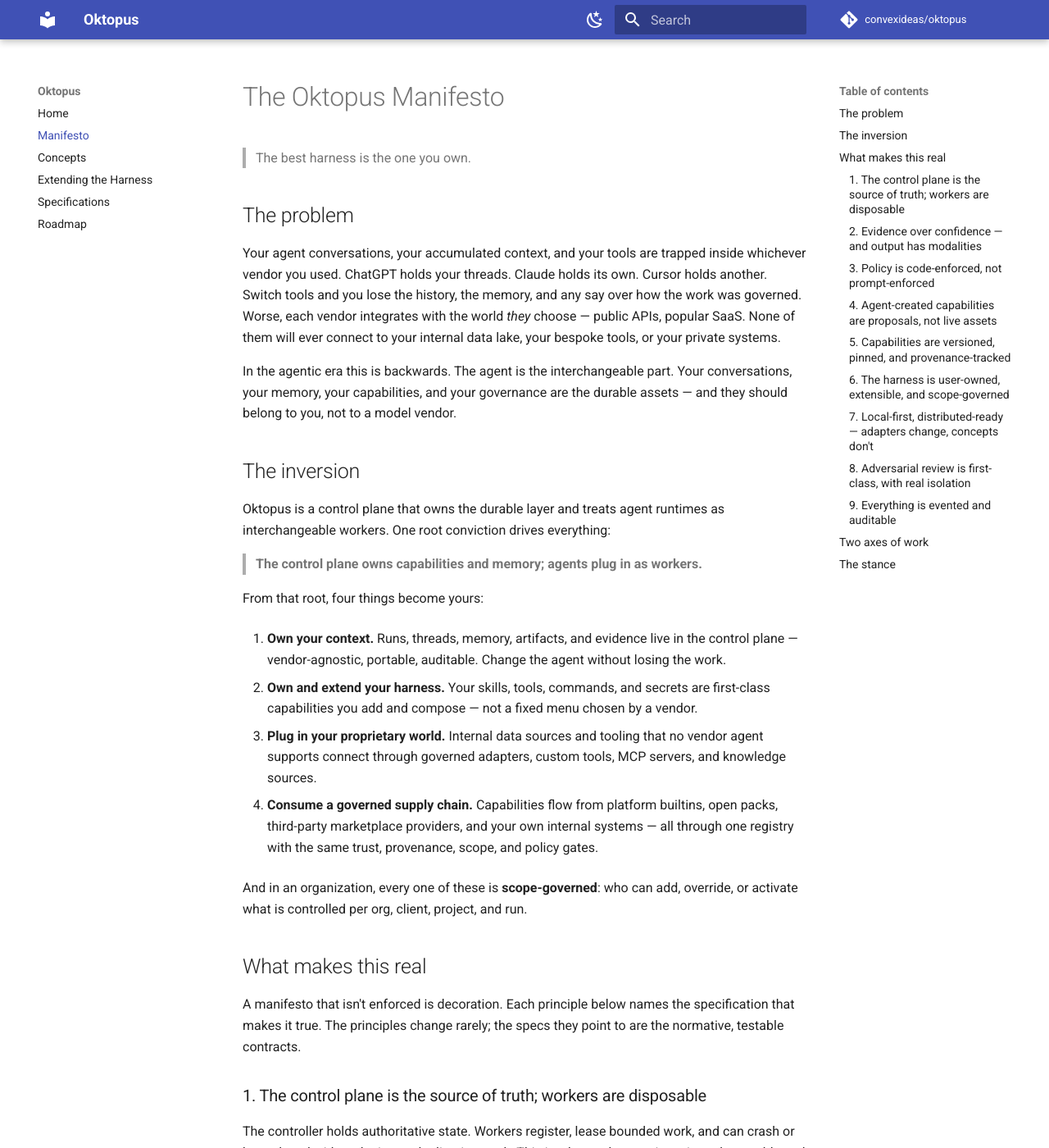
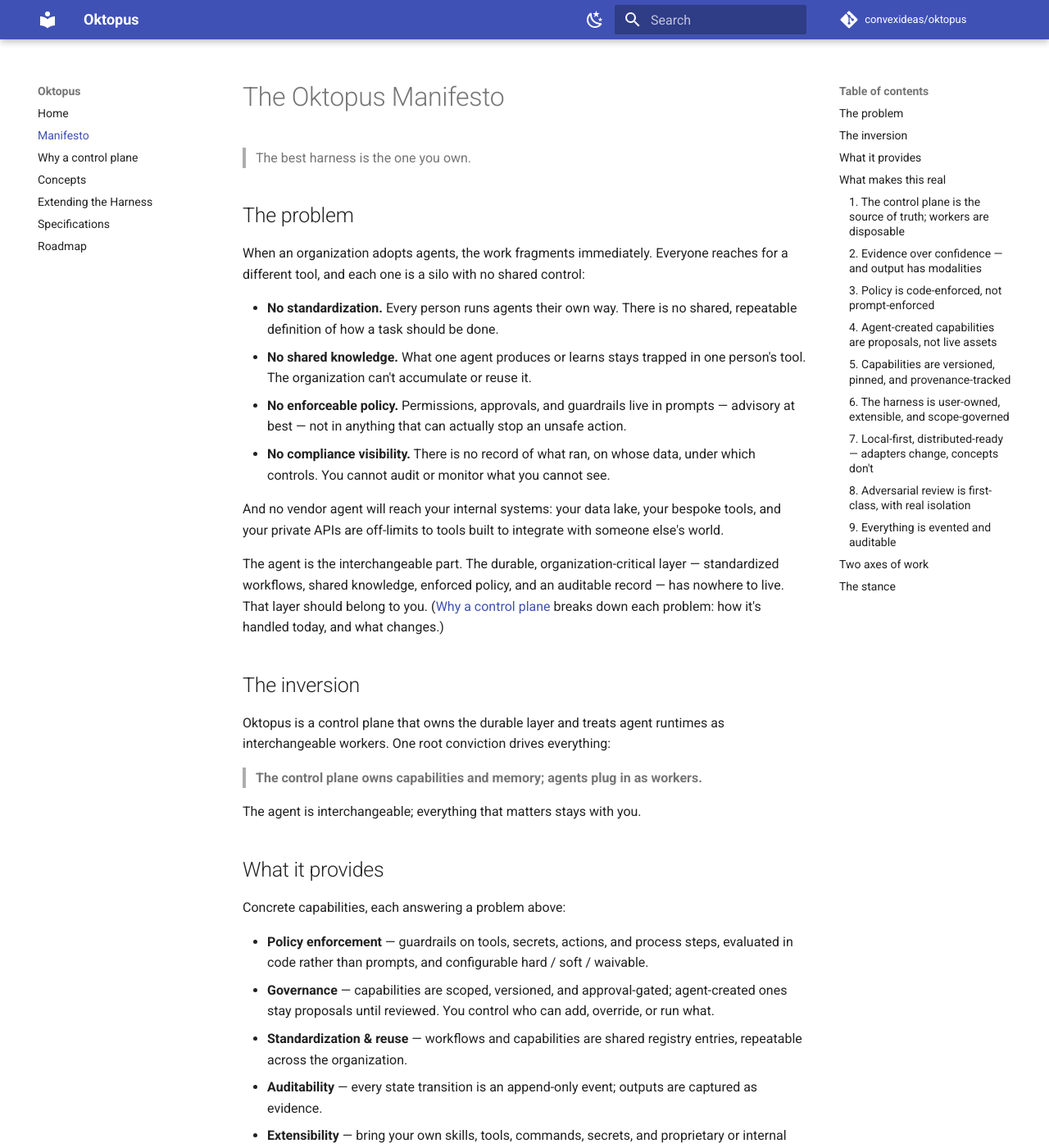
Before and after one commit to convexideas/oktopus, an MkDocs documentation site: the page built from docs/manifesto.md, in a window 1280 px wide and 1400 px high. Shown: the whole window at 82% size. Built offline with MkDocs 1.6.1 and Material for MkDocs 9.7.7, drawn with Linux system fonts in a browser that asks for light colours; comment, search, counter and statistics services are not loaded; some of the changed text lies outside the part shown.

Commit message:
docs: add 'Why a control plane' themes; manifesto value propositions
- new Why page: problem themes (process/traceability gates lead, then standardization, policy, compliance, proprietary, lock-in) as problem -> today -> control plane
- manifesto: reframe problem as org gaps; add concrete value propositions (policy enforcement, governance, distribution, audit, extensibility, portability)
- reframe roadmap Beyond note to user-benefit framing (no provider/business angle)
- nav + index links for the Why page

```diff
--- a/docs/manifesto.md
+++ b/docs/manifesto.md
@@ -4,9 +4,16 @@
 
 ## The problem
 
-Your agent conversations, your accumulated context, and your tools are trapped inside whichever vendor you used. ChatGPT holds your threads. Claude holds its own. Cursor holds another. Switch tools and you lose the history, the memory, and any say over how the work was governed. Worse, each vendor integrates with the world *they* choose — public APIs, popular SaaS. None of them will ever connect to your internal data lake, your bespoke tools, or your private systems.
+When an organization adopts agents, the work fragments immediately. Everyone reaches for a different tool, and each one is a silo with no shared control:
 
-In the agentic era this is backwards. The agent is the interchangeable part. Your conversations, your memory, your capabilities, and your governance are the durable assets — and they should belong to you, not to a model vendor.
+- **No standardization.** Every person runs agents their own way. There is no shared, repeatable definition of how a task should be done.
+- **No shared knowledge.** What one agent produces or learns stays trapped in one person's tool. The organization can't accumulate or reuse it.
+- **No enforceable policy.** Permissions, approvals, and guardrails live in prompts — advisory at best — not in anything that can actually stop an unsafe action.
+- **No compliance visibility.** There is no record of what ran, on whose data, under which controls. You cannot audit or monitor what you cannot see.
+
+And no vendor agent will reach your internal systems: your data lake, your bespoke tools, and your private APIs are off-limits to tools built to integrate with someone else's world.
+
+The agent is the interchangeable part. The durable, organization-critical layer — standardized workflows, shared knowledge, enforced policy, and an auditable record — has nowhere to live. That layer should belong to you. ([Why a control plane](why.md) breaks down each problem: how it's handled today, and what changes.)
 
 ## The inversion
 
@@ -14,17 +21,21 @@ Oktopus is a control plane that owns the durable layer and treats agent runtimes
 
 > **The control plane owns capabilities and memory; agents plug in as workers.**
 
-From that root, four things become yours:
+The agent is interchangeable; everything that matters stays with you.
 
-1. **Own your context.** Runs, threads, memory, artifacts, and evidence live in the control plane — vendor-agnostic, portable, auditable. Change the agent without losing the work.
+## What it provides
 
-2. **Own and extend your harness.** Your skills, tools, commands, and secrets are first-class capabilities you add and compose — not a fixed menu chosen by a vendor.
+Concrete capabilities, each answering a problem above:
 
-3. **Plug in your proprietary world.** Internal data sources and tooling that no vendor agent supports connect through governed adapters, custom tools, MCP servers, and knowledge sources.
+- **Policy enforcement** — guardrails on tools, secrets, actions, and process steps, evaluated in code rather than prompts, and configurable hard / soft / waivable.
+- **Governance** — capabilities are scoped, versioned, and approval-gated; agent-created ones stay proposals until reviewed. You control who can add, override, or run what.
+- **Standardization & reuse** — workflows and capabilities are shared registry entries, repeatable across the organization.
+- **Auditability** — every state transition is an append-only event; outputs are captured as evidence.
+- **Extensibility** — bring your own skills, tools, commands, secrets, and proprietary or internal systems as first-class capabilities.
+- **Distribution** — share and consume capabilities and workflows across teams, and from a governed marketplace of open and third-party providers.
+- **Portability** — runs, memory, and artifacts live in the control plane, vendor-agnostic.
 
-4. **Consume a governed supply chain.** Capabilities flow from platform builtins, open packs, third-party marketplace providers, and your own internal systems — all through one registry with the same trust, provenance, scope, and policy gates.
-
-And in an organization, every one of these is **scope-governed**: who can add, override, or activate what is controlled per org, client, project, and run.
+In an organization, all of it is scope-governed — per org, client, project, and run.
 
 ## What makes this real
 
--- /dev/null
+++ b/docs/why.md
@@ -0,0 +1,55 @@
+# Why a control plane
+
+Agents are easy to adopt and hard to govern. Below are the problems organizations hit, how they're handled today, and what a control plane changes. The first is the hardest and the most overlooked.
+
+## Process & traceability gates
+
+**Problem.** Work should trace to a sufficiently-detailed user story, and steps should run in the right order. These are behavioral rules, the hardest kind to enforce.
+
+**Today.** Enforced by human discipline and review — skipped under deadline pressure, and slow when enforced by hand. The choice between discipline and speed is made invisibly, per person.
+
+**With a control plane.** Ordering is structural: a job isn't eligible until its prerequisites complete. Traceability is a precondition: a task requires a linked story to start. "Detailed enough" is a verifier, not a reviewer's mood. And gates are configurable — hard, soft, or waivable — so bypasses under pressure are recorded exceptions, not silent ones.
+
+## Standardization & shared knowledge
+
+**Problem.** Every person runs agents their own way, and what one produces stays trapped in their tool. Nothing accumulates org-wide.
+
+**Today.** Prompt copy-paste, tribal knowledge, ad hoc setups.
+
+**With a control plane.** Workflows and capabilities are versioned registry entries, shared and reused across the org. A task done well once becomes a capability everyone can run.
+
+## Policy & permission enforcement
+
+**Problem.** Guardrails on tools, secrets, network, and destructive actions need to actually stop unsafe operations.
+
+**Today.** Written in prompts and wikis — advisory, and ignored when inconvenient.
+
+**With a control plane.** Permissions and approvals are evaluated in code at execution time, outside the prompt. An action outside policy is denied or escalated before it runs.
+
+## Compliance & audit
+
+**Problem.** You need to know what ran, on whose data, under which controls — to audit, debug, or prove compliance.
+
+**Today.** No durable record; reconstruction from scattered logs, if at all.
+
+**With a control plane.** Every state transition emits an append-only event, and outputs are captured as evidence. The timeline, the data touched, and the capability versions used are all on the record.
+
+## Proprietary & internal integration
+
+**Problem.** Agents need to reach internal systems — data lakes, bespoke tools, private APIs.
+
+**Today.** Vendor agents integrate the systems they choose; yours are off-limits.
+
+**With a control plane.** Internal systems plug in as governed capabilities — adapters, custom tools, MCP servers, knowledge sources — versioned and scoped like any other.
+
+## Vendor lock-in & portability
+
+**Problem.** Context and memory are trapped inside one vendor; switching loses history and control.
+
+**Today.** Each tool owns its own threads; there's no portable layer.
+
+**With a control plane.** Runs, memory, artifacts, and evidence live in the control plane, vendor-agnostic. The agent is the interchangeable part.
+
+## The boundary
+
+A control plane governs what flows through it. Work done entirely outside the harness, it can't see — and a verifier is only as good as its check. State the limit plainly: this enforces process for work that runs on the platform, not human behavior in general.
--- a/mkdocs.yml
+++ b/mkdocs.yml
@@ -35,6 +35,7 @@ theme:
 nav:
   - Home: index.md
   - Manifesto: manifesto.md
+  - Why a control plane: why.md
   - Concepts: concepts.md
   - Extending the Harness: extending.md
   - Specifications: specifications.md
```
Also changed, not shown: docs/index.md (+1 -0 lines), docs/roadmap.md (+1 -1 lines).
